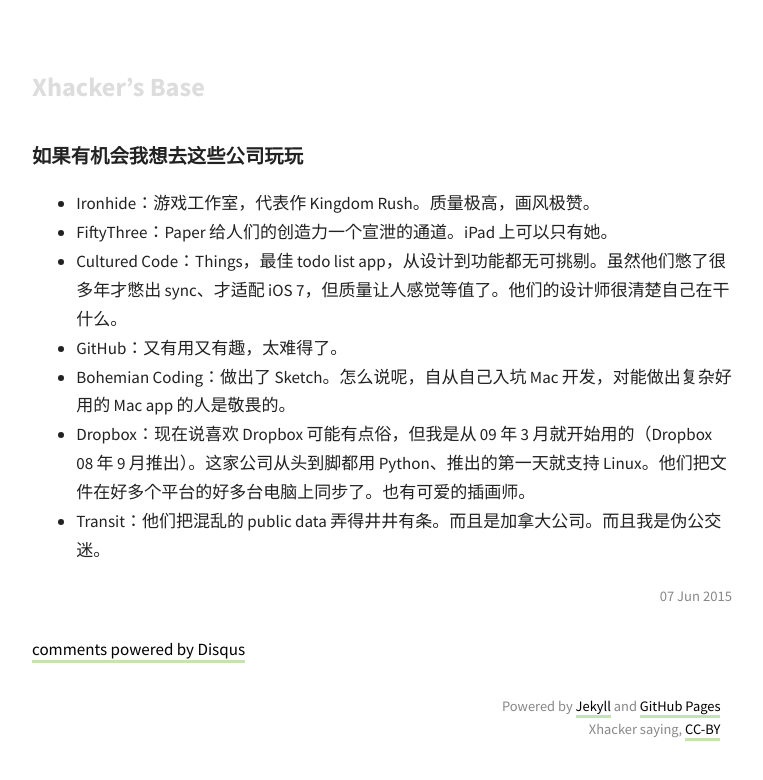
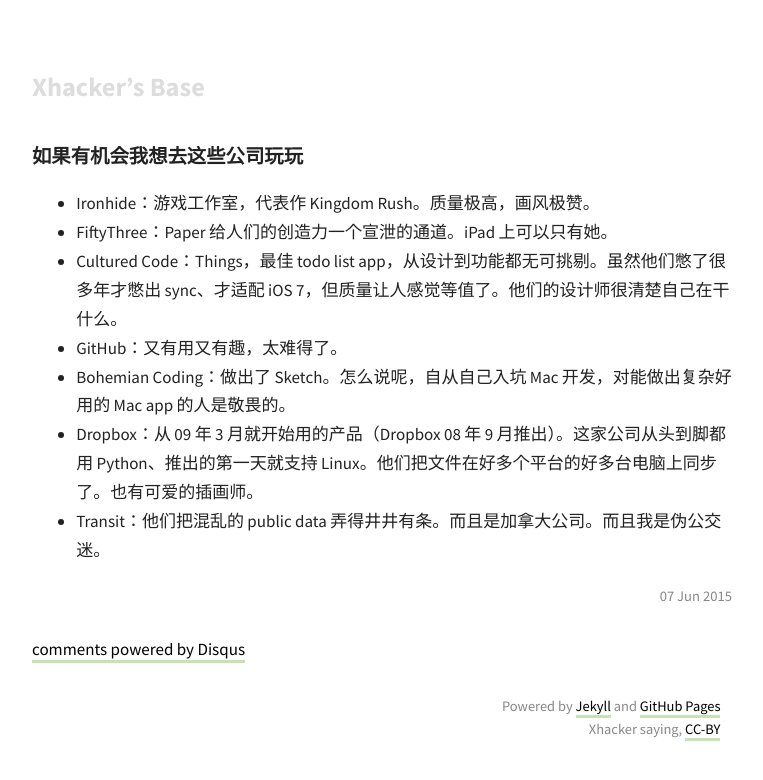
Before and after one commit to xhacker/xhacker.github.io, a Jekyll site: the page built from _posts/2015-06-07-cool-companies.md, in a window 1280 px wide. Shown: the top 780 px of the page, without its empty margins (258-1021 px from the left). Built offline with Jekyll 4.4.1, drawn with Linux system fonts in a browser that asks for light colours; nearby versions of some CDN libraries; comment, search, counter and statistics services are not loaded.

Commit message:
Small edit

```diff
--- a/_posts/2015-06-07-cool-companies.md
+++ b/_posts/2015-06-07-cool-companies.md
@@ -8,5 +8,5 @@
 * Cultured Code：Things，最佳 todo list app，从设计到功能都无可挑剔。虽然他们憋了很多年才憋出 sync、才适配 iOS 7，但质量让人感觉等值了。他们的设计师很清楚自己在干什么。
 * GitHub：又有用又有趣，太难得了。
 * Bohemian Coding：做出了 Sketch。怎么说呢，自从自己入坑 Mac 开发，对能做出复杂好用的 Mac app 的人是敬畏的。
-* Dropbox：现在说喜欢 Dropbox 可能有点俗，但我是从 09 年 3 月就开始用的（Dropbox 08 年 9 月推出）。这家公司从头到脚都用 Python、推出的第一天就支持 Linux。他们把文件在好多个平台的好多台电脑上同步了。也有可爱的插画师。
+* Dropbox：从 09 年 3 月就开始用的产品（Dropbox 08 年 9 月推出）。这家公司从头到脚都用 Python、推出的第一天就支持 Linux。他们把文件在好多个平台的好多台电脑上同步了。也有可爱的插画师。
 * Transit：他们把混乱的 public data 弄得井井有条。而且是加拿大公司。而且我是伪公交迷。
```
